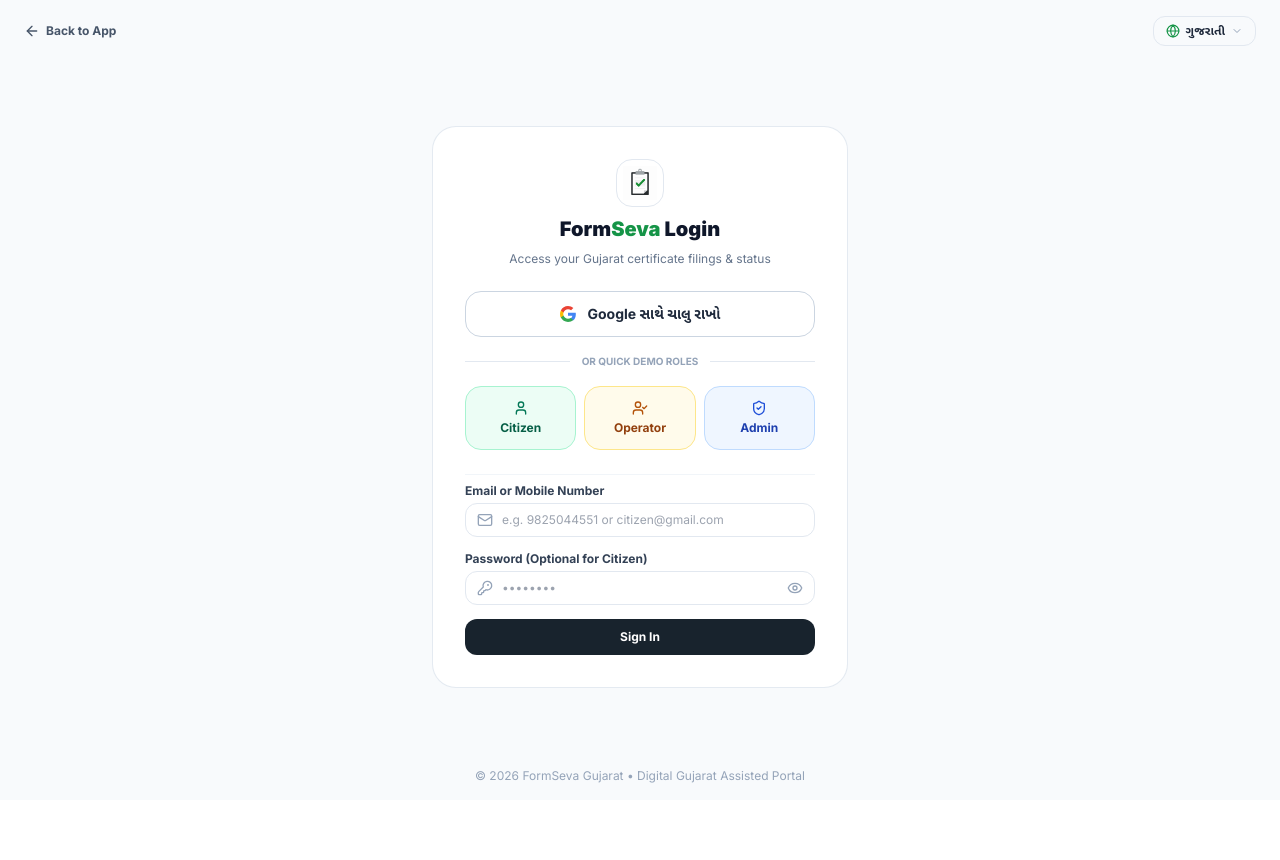
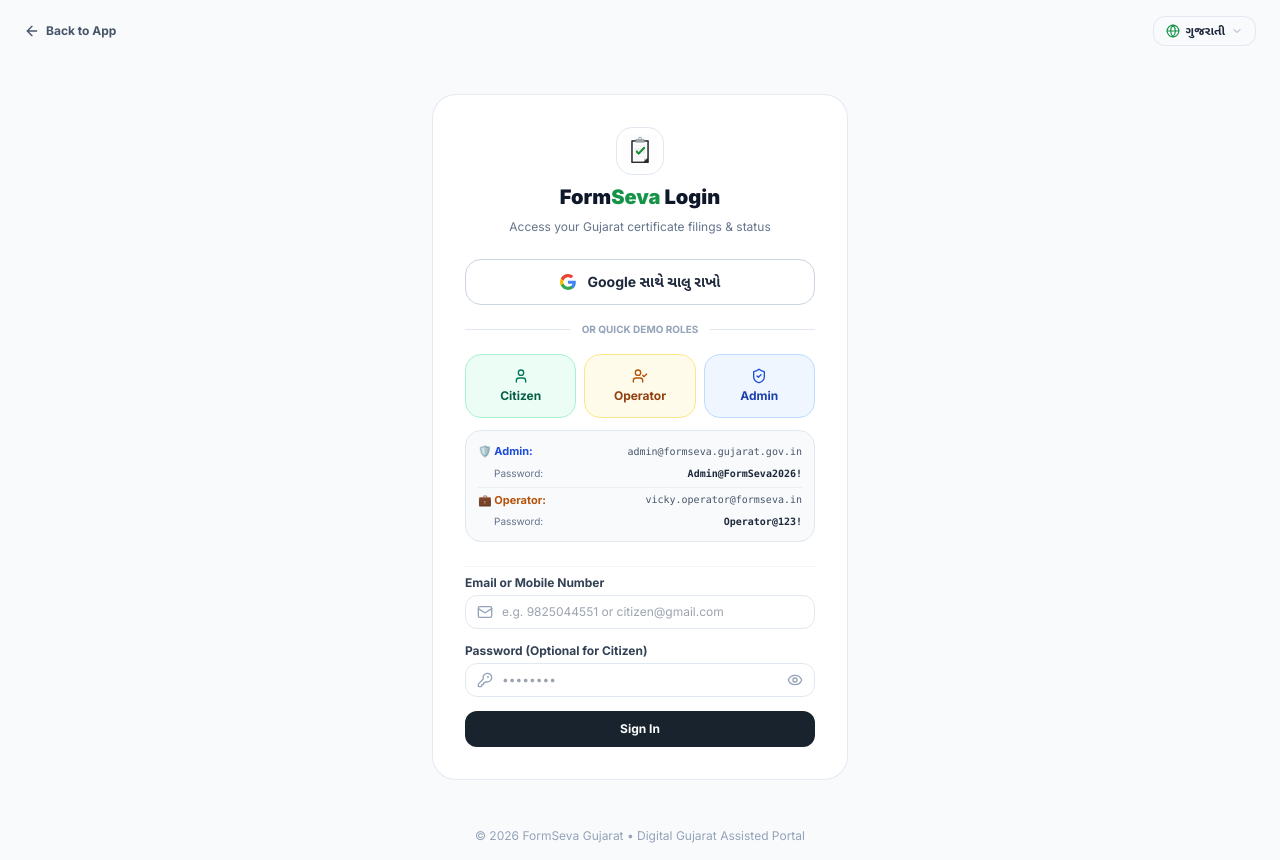
Before and after one commit to Hirenjoshi11/form101, a Next.js app in the folder frontend/: page /login in a window 1280 px wide. Before the commit the page ends 800 px from the top, so only its background shows below. Built offline with nearby package versions, Linux system fonts and the light colour scheme.

Commit message:
feat(auth): Add persistent demo credentials card and auto-fill on login page for admin and operator

```diff
--- a/frontend/src/pages/login.tsx
+++ b/frontend/src/pages/login.tsx
@@ -74,12 +74,18 @@
     setError('');
     try {
       if (type === 'citizen') {
+        setEmail('citizen@formseva.in');
+        setPassword('');
         await ApiService.login('citizen@formseva.in', 'citizen', 'Rameshchandra B. Patel', '9825044551');
         router.push('/track');
       } else if (type === 'operator') {
+        setEmail('vicky.operator@formseva.in');
+        setPassword('Operator@123!');
         await ApiService.login('vicky.operator@formseva.in', 'operator', 'Vicky', '9825011223', 'Operator@123!');
         router.push('/operator');
       } else if (type === 'admin') {
+        setEmail('admin@formseva.gujarat.gov.in');
+        setPassword('Admin@FormSeva2026!');
         await ApiService.login('admin@formseva.gujarat.gov.in', 'admin', 'Gujarat Seva Admin', '9800000001', 'Admin@FormSeva2026!');
         router.push('/admin');
       }
@@ -165,12 +171,12 @@
           </div>
 
           {/* Quick 1-Click Role Switcher */}
-          <div className="space-y-2">
+          <div className="space-y-3">
             <div className="grid grid-cols-3 gap-2">
               <button
                 type="button"
                 onClick={() => handleQuickDemoLogin('citizen')}
-                className="flex flex-col items-center justify-center p-3 min-h-[64px] rounded-2xl bg-emerald-50 hover:bg-emerald-100 border border-emerald-200 text-emerald-800 text-xs font-bold transition shadow-2xs"
+                className="flex flex-col items-center justify-center p-3 min-h-[64px] rounded-2xl bg-emerald-50 hover:bg-emerald-100 border border-emerald-200 text-emerald-800 text-xs font-bold transition shadow-2xs group"
               >
                 <User className="w-4 h-4 mb-1 text-emerald-700" />
                 <span>Citizen</span>
@@ -178,7 +184,7 @@
               <button
                 type="button"
                 onClick={() => handleQuickDemoLogin('operator')}
-                className="flex flex-col items-center justify-center p-3 min-h-[64px] rounded-2xl bg-amber-50 hover:bg-amber-100 border border-amber-200 text-amber-800 text-xs font-bold transition shadow-2xs"
+                className="flex flex-col items-center justify-center p-3 min-h-[64px] rounded-2xl bg-amber-50 hover:bg-amber-100 border border-amber-200 text-amber-800 text-xs font-bold transition shadow-2xs group"
               >
                 <UserCheck className="w-4 h-4 mb-1 text-amber-700" />
                 <span>Operator</span>
@@ -186,11 +192,31 @@
               <button
                 type="button"
                 onClick={() => handleQuickDemoLogin('admin')}
-                className="flex flex-col items-center justify-center p-3 min-h-[64px] rounded-2xl bg-blue-50 hover:bg-blue-100 border border-blue-200 text-blue-800 text-xs font-bold transition shadow-2xs"
+                className="flex flex-col items-center justify-center p-3 min-h-[64px] rounded-2xl bg-blue-50 hover:bg-blue-100 border border-blue-200 text-blue-800 text-xs font-bold transition shadow-2xs group"
               >
                 <ShieldCheck className="w-4 h-4 mb-1 text-blue-700" />
                 <span>Admin</span>
               </button>
+            </div>
+
+            {/* Saved Demo Credentials Card */}
+            <div className="p-3 bg-slate-50 rounded-2xl border border-slate-200 text-[11px] space-y-1.5">
+              <div className="flex items-center justify-between text-slate-700">
+                <span className="font-bold text-blue-700">🛡️ Admin:</span>
+                <span className="font-mono text-[10px] text-slate-600">admin@formseva.gujarat.gov.in</span>
+              </div>
+              <div className="flex items-center justify-between text-slate-500 pl-4 text-[10px]">
+                <span>Password:</span>
+                <span className="font-mono font-bold text-slate-800">Admin@FormSeva2026!</span>
+              </div>
+              <div className="border-t border-slate-200/60 pt-1 flex items-center justify-between text-slate-700">
+                <span className="font-bold text-amber-700">💼 Operator:</span>
+                <span className="font-mono text-[10px] text-slate-600">vicky.operator@formseva.in</span>
+              </div>
+              <div className="flex items-center justify-between text-slate-500 pl-4 text-[10px]">
+                <span>Password:</span>
+                <span className="font-mono font-bold text-slate-800">Operator@123!</span>
+              </div>
             </div>
           </div>
 
```
